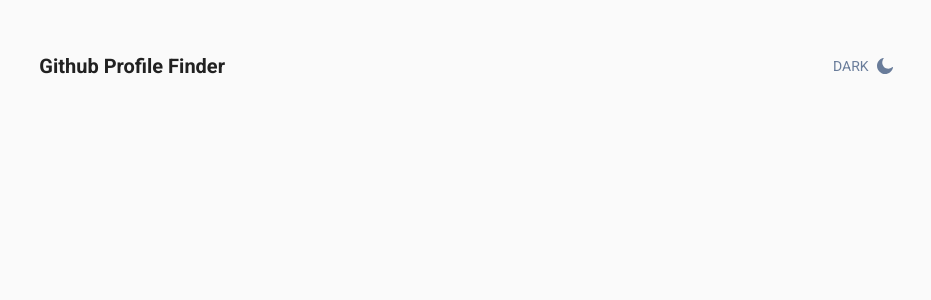
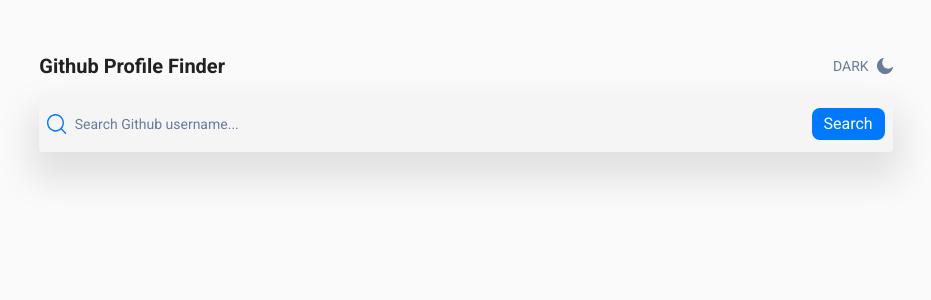
Before and after one commit to Ali-Primer/github-profile-finder, a React (Vite) app: page / in a window 1280 px wide. Shown: the top 300 px of the page, without its empty margins (174-1105 px from the left). Built offline with nearby package versions, Linux system fonts and the light colour scheme.

Commit message:
Search Box UI Done

```diff
--- a/src/App.tsx
+++ b/src/App.tsx
@@ -1,5 +1,6 @@
 import { useState } from "react";
 import Header from "./components/Header";
+import Search from "./components/Search";
 
 function App() {
   const [isDarkMode, setIsDarkMode] = useState<boolean>(false);
@@ -16,6 +17,8 @@
             darkMode={isDarkMode}
             toggleDarkMode={() => setIsDarkMode(!isDarkMode)}
           />
+
+          <Search darkMode={isDarkMode} />
         </div>
       </div>
     </>
--- /dev/null
+++ b/src/components/Search.tsx
@@ -0,0 +1,39 @@
+import searchIcon from "../assets/icons/search-icon.svg";
+
+interface Search {
+  darkMode: boolean;
+}
+
+const Search = ({ darkMode }: Search) => {
+  return (
+    <>
+      <div
+        className={`w-full mt-3 px-2 py-3 rounded ${
+          darkMode ? "bg-[var(--dark-card-bg)] text-[var(--dark-text)]" : "bg-[var(--card-bg)] text-[var(--text)]"
+        }`}
+        style={{ boxShadow: "0px 20px 35px 8px rgba(0, 0, 0, 0.1)" }}
+      >
+        <div className="flex justify-between">
+          <div className="flex items-center w-5/6">
+            <div>
+              <img src={searchIcon} alt="search Icon" className="w-5"/>
+            </div>
+            <div className="w-full">
+              <input
+                className={`border-0 outline-0 pl-2 text-sm w-full ${darkMode ? 'placeholder-white' : 'placeholder-[#697C9A]'}`}
+                placeholder="Search Github username..."
+                name="searchInput"
+                id="searchInput"
+              />
+            </div>
+          </div>
+          <button className="bg-[var(--primary-color)] rounded-lg text-white px-3 py-1">
+            Search
+          </button>
+        </div>
+      </div>
+    </>
+  );
+};
+
+export default Search;
--- a/src/index.css
+++ b/src/index.css
@@ -9,6 +9,8 @@
   --dark-card-bg: #111111;
   --dark-text: #fafafa;
 
+  --card-shadows: shadow-[0px_20px_35px_8px_rgba(0,0,0,0.1)];
+
   --body-bg: #fafafa;
   --card-bg: #f5f5f5;
   --text: #212121;
```
